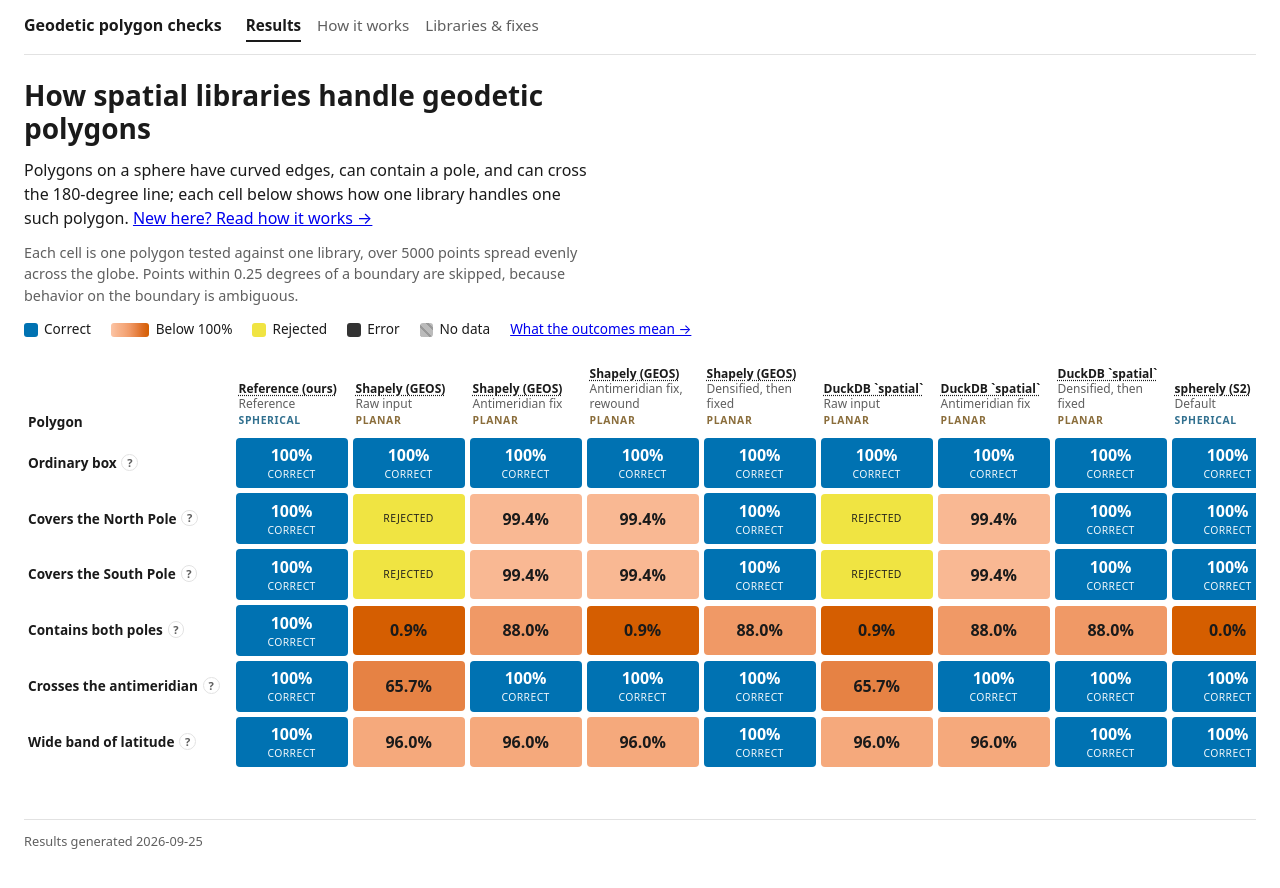
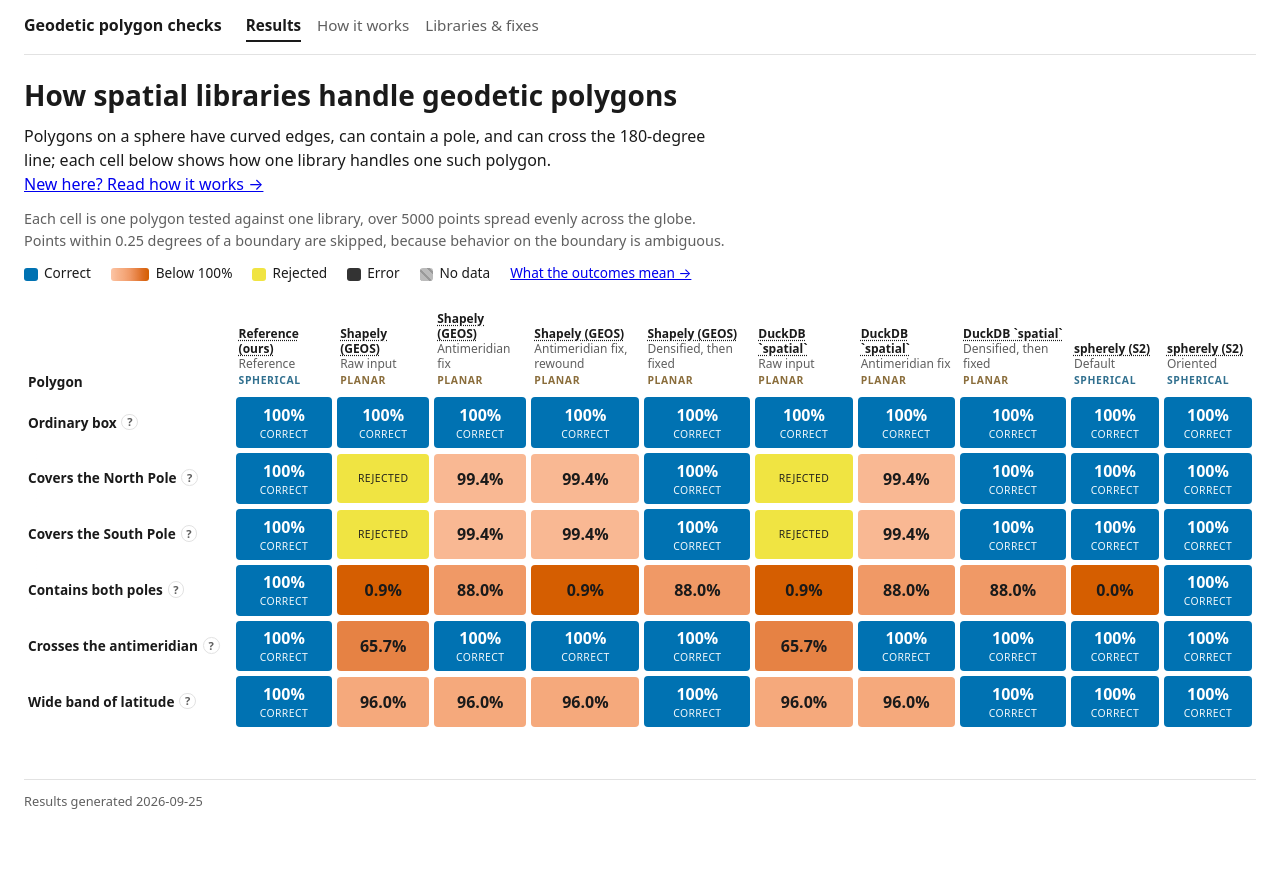
Before and after one commit to jasongilman/spatial-db-analyzer, a website built with Vite: page frontend/index.html in a window 1280 px wide. Built offline with nearby package versions, Linux system fonts and the light colour scheme; what world-atlas would draw is missing.

Commit message:
Fixing cutoff edges

```diff
--- a/frontend/src/style.css
+++ b/frontend/src/style.css
@@ -125,7 +125,15 @@ pre {
 /* ---------- Summary ---------- */
 
 .intro {
-  max-width: 62ch;
+  max-width: 78ch;
+}
+
+.intro p {
+  text-wrap: pretty;
+}
+
+.intro .nowrap {
+  white-space: nowrap;
 }
 
 .legend-items {
@@ -185,9 +193,22 @@ pre {
 .matrix-wrapper {
   margin-top: 1.5rem;
   overflow-x: auto;
+  /* Scroll shadows: the white covers scroll with the table and hide the edge shadows until the
+     table actually overflows on that side. */
+  background:
+    linear-gradient(to right, #ffffff 30%, rgba(255, 255, 255, 0)) left / 2.5rem 100% no-repeat
+      local,
+    linear-gradient(to left, #ffffff 30%, rgba(255, 255, 255, 0)) right / 2.5rem 100% no-repeat
+      local,
+    radial-gradient(farthest-side at 0 50%, rgba(0, 0, 0, 0.18), rgba(0, 0, 0, 0)) left / 0.9rem
+      100% no-repeat scroll,
+    radial-gradient(farthest-side at 100% 50%, rgba(0, 0, 0, 0.18), rgba(0, 0, 0, 0)) right / 0.9rem
+      100% no-repeat scroll;
 }
 
 .matrix {
+  /* Fill the page and let columns shrink to their content before the wrapper has to scroll. */
+  width: 100%;
   border-collapse: separate;
   border-spacing: 3px;
   font-size: 0.85rem;
@@ -200,12 +221,12 @@ pre {
 }
 
 .matrix .corner {
-  min-width: 11rem;
+  min-width: 9rem;
 }
 
 .column-head {
   display: table-cell;
-  max-width: 8.5rem;
+  max-width: 8rem;
   padding: 0 0.25rem 0.4rem;
   font-size: 0.75rem;
   line-height: 1.25;
@@ -259,7 +280,7 @@ pre {
   display: flex;
   flex-direction: column;
   justify-content: center;
-  min-width: 7rem;
+  min-width: 5.5rem;
   min-height: 3.1rem;
   padding: 0.35rem 0.5rem;
   border-radius: 4px;
--- a/frontend/src/summary.ts
+++ b/frontend/src/summary.ts
@@ -55,11 +55,12 @@ function renderIntro<E extends BaseType>(intro: Block<E>, dataset: Dataset): voi
   lead
     .append("span")
     .text(
-      "Polygons on a sphere have curved edges, can contain a pole, and can cross the 180-degree " +
+      "Polygons on a sphere have curved edges, can contain a pole, and can cross the 180\u2011degree " +
         "line; each cell below shows how one library handles one such polygon. ",
     );
   lead
     .append("a")
+    .attr("class", "nowrap")
     .attr("href", formatRoute({ kind: "how-it-works" }))
     .text("New here? Read how it works →");
 
```
